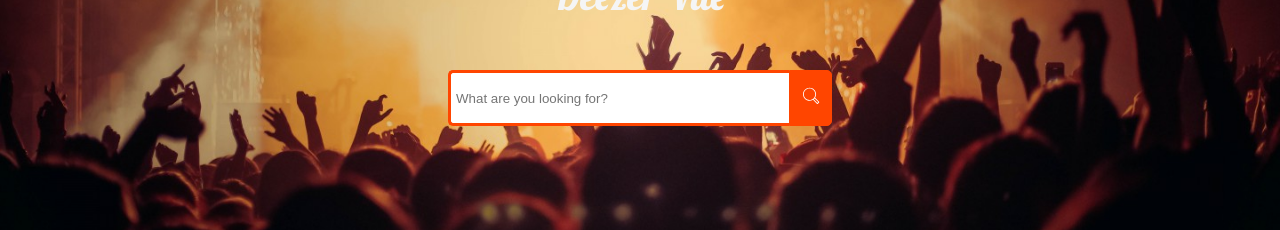
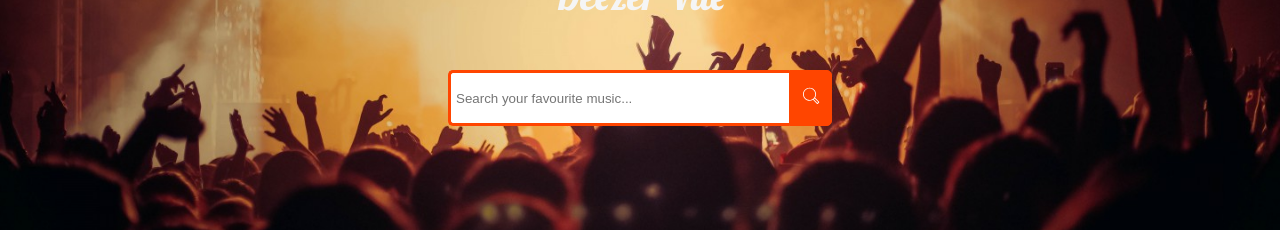
Before and after one commit to colossus21/Deezer-Vue-Demo, a Vue app: page / in a window 1280 px wide. Shown: the part 377-607 px from the top of the page. Built offline with nearby package versions, Linux system fonts and the light colour scheme.

Commit message:
Update v-model for search box

```diff
--- a/src/components/SearchBox.vue
+++ b/src/components/SearchBox.vue
@@ -1,8 +1,8 @@
 <template>
     <div class="wrap">
         <div class="search">
-            <input type="text" class="searchTerm" placeholder="What are you looking for?">
-            <button type="submit" class="searchButton">
+            <input v-model="searchTerm" type="text" class="searchTerm" @keyup.enter="search" placeholder="Search your favourite music...">
+            <button @click="search" class="searchButton">
                 <!--Search Icon-->
                 <svg class="svg-icon" viewBox="0 0 20 20">
                     <path d="M18.125,15.804l-4.038-4.037c0.675-1.079,1.012-2.308,1.01-3.534C15.089,4.62,12.199,1.75,8.584,1.75C4.815,1.75,1.982,4.726,2,8.286c0.021,3.577,2.908,6.549,6.578,6.549c1.241,0,2.417-0.347,3.44-0.985l4.032,4.026c0.167,0.166,0.43,0.166,0.596,0l1.479-1.478C18.292,16.234,18.292,15.968,18.125,15.804 M8.578,13.99c-3.198,0-5.716-2.593-5.733-5.71c-0.017-3.084,2.438-5.686,5.74-5.686c3.197,0,5.625,2.493,5.64,5.624C14.242,11.548,11.621,13.99,8.578,13.99 M16.349,16.981l-3.637-3.635c0.131-0.11,0.721-0.695,0.876-0.884l3.642,3.639L16.349,16.981z"></path>
@@ -11,6 +11,19 @@
         </div>
     </div>
 </template>
+
+<script>
+    export default {
+        data:()=>({
+            searchTerm:""
+        }),
+        methods: {
+            search() {
+
+            }
+        }
+    }
+</script>
 
 <style scoped>
     .search {
```
